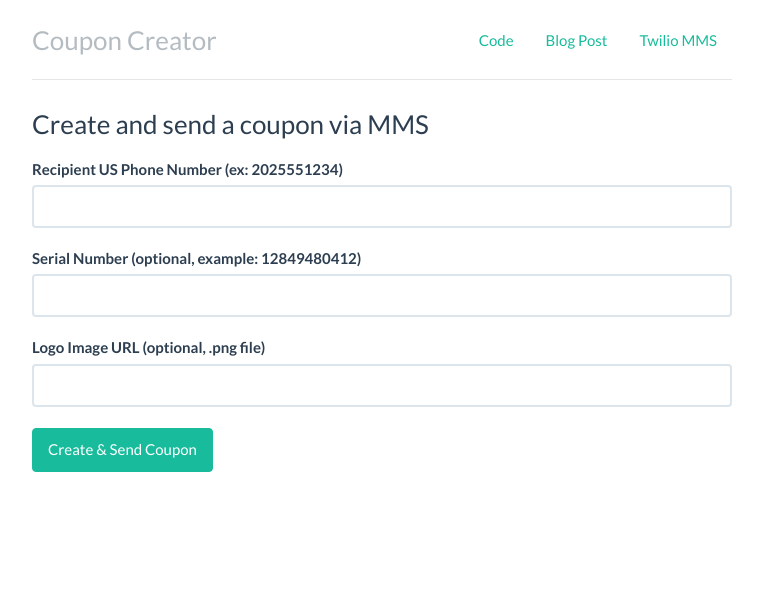
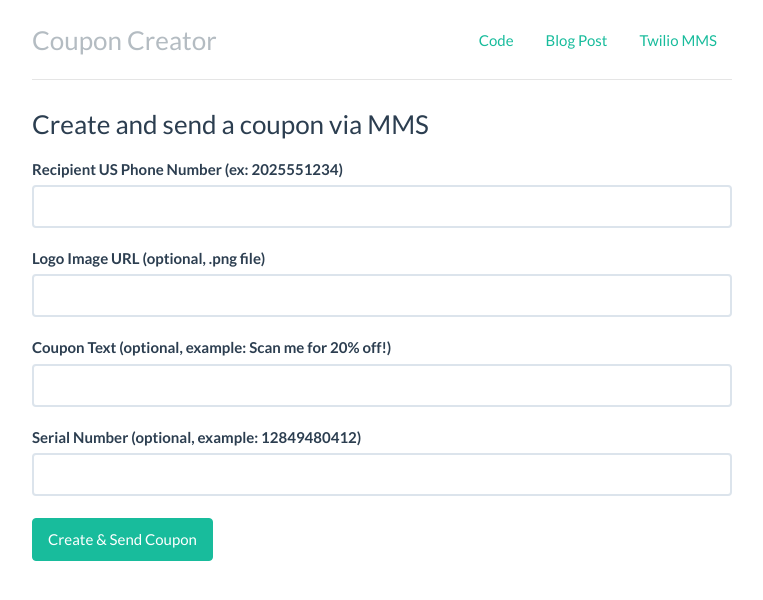
Before and after one commit to mattmakai/branded-mms-coupons, a Flask app: page / in a window 1280 px wide. Shown: the top 600 px of the page, without its empty margins (258-1021 px from the left). Run offline with Flask 2, Linux system fonts and the light colour scheme; some libraries are stand-ins or nearby versions.

Commit message:
fixing up tests and allowing message text

```diff
--- a/coupons/forms.py
+++ b/coupons/forms.py
@@ -5,9 +5,10 @@ class CouponForm(Form):
     phone_number = TextField('Recipient US Phone Number (ex: 2025551234)',
         validators=[validators.Required(), validators.regexp(u'[0-9]+')])
     logo_image_url = TextField('Logo Image URL (optional, .png file)')
+    coupon_text = TextField('Coupon Text (optional, ' + \
+        'example: Scan me for 20% off!)')
     serial_number = TextField('Serial Number (optional, ' + \
-        'example: 12849480412)')
-
+        'example: 12849480412)', validators=[validators.regexp(u'[0-9]+')])
     def validate(self):
         if not Form.validate(self):
             return False
--- a/coupons/templates/_formhelpers.html
+++ b/coupons/templates/_formhelpers.html
@@ -2,9 +2,9 @@
 <div style="margin-top: 20px;">
     <dt>{{ field.label }}
     {% if field.errors %}
-        <ul class=errors>
+        <ul>
             {% for error in field.errors %}
-                <li>{{ error }}</li>
+                <li style="color: red;">{{ error }}</li>
             {% endfor %}
         </ul>
     {% endif %}
--- a/coupons/templates/create_coupon.html
+++ b/coupons/templates/create_coupon.html
@@ -7,8 +7,9 @@
         <form action="/" method="post">
             {{ form.csrf_token }}
             {{ render_field(form.phone_number) }}
+            {{ render_field(form.logo_image_url) }}
+            {{ render_field(form.coupon_text) }}
             {{ render_field(form.serial_number) }}
-            {{ render_field(form.logo_image_url) }}
         <br>
         <input type="submit" class="btn btn-log btn-success" value="Create & Send Coupon"></input>
         </form>
--- a/coupons/utils.py
+++ b/coupons/utils.py
@@ -54,7 +54,7 @@ def _save_image(image):
     return unique_filename
 
 def _send_coupon_via_mms(coupon_filename, recipient_number,
-                         msg_text="Scan me!"):
+                         msg_text="Scan me for 20% off!"):
     to_number = "+1" + recipient_number
     media_url = QUALIFIED_MEDIA_URL + coupon_filename
     print media_url
--- a/coupons/views.py
+++ b/coupons/views.py
@@ -16,6 +16,7 @@ def create_image():
         serial_number = form.serial_number.data
         phone_number = form.phone_number.data
         logo_image_url = form.logo_image_url.data
+        coupon_text = form.coupon_text.data
         logo_img = _open_image_file_from_url(logo_image_url)
         if not logo_img:
             logo_img = _open_image_file_from_url(twilio_logo_png_url)
@@ -24,7 +25,7 @@ def create_image():
         else:
             barcode_img = _generate_barcode_image()
         coupon_url = _combine_images_into_coupon(logo_img, barcode_img)
-        _send_coupon_via_mms(coupon_url, phone_number)
+        _send_coupon_via_mms(coupon_url, phone_number, coupon_text)
         redirect(url_for('coupon_confirmation'))
     return render_template('create_coupon.html', form=form)
 
```
Also changed, not shown: tests.py (+4 -5 lines), 1 other file.
